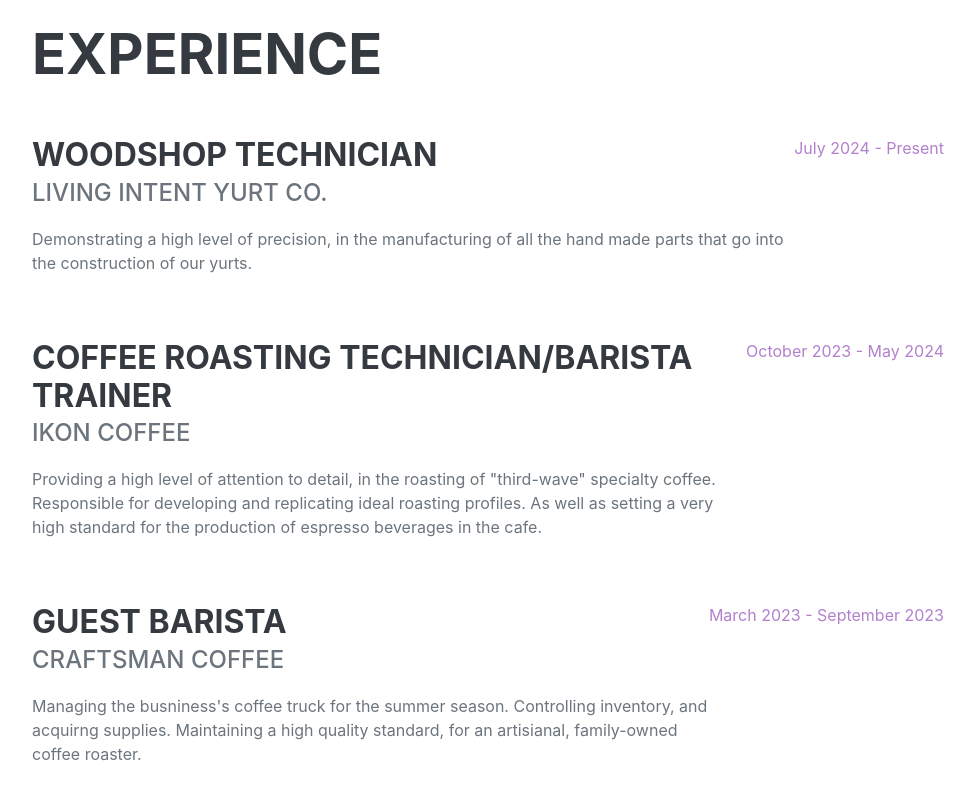
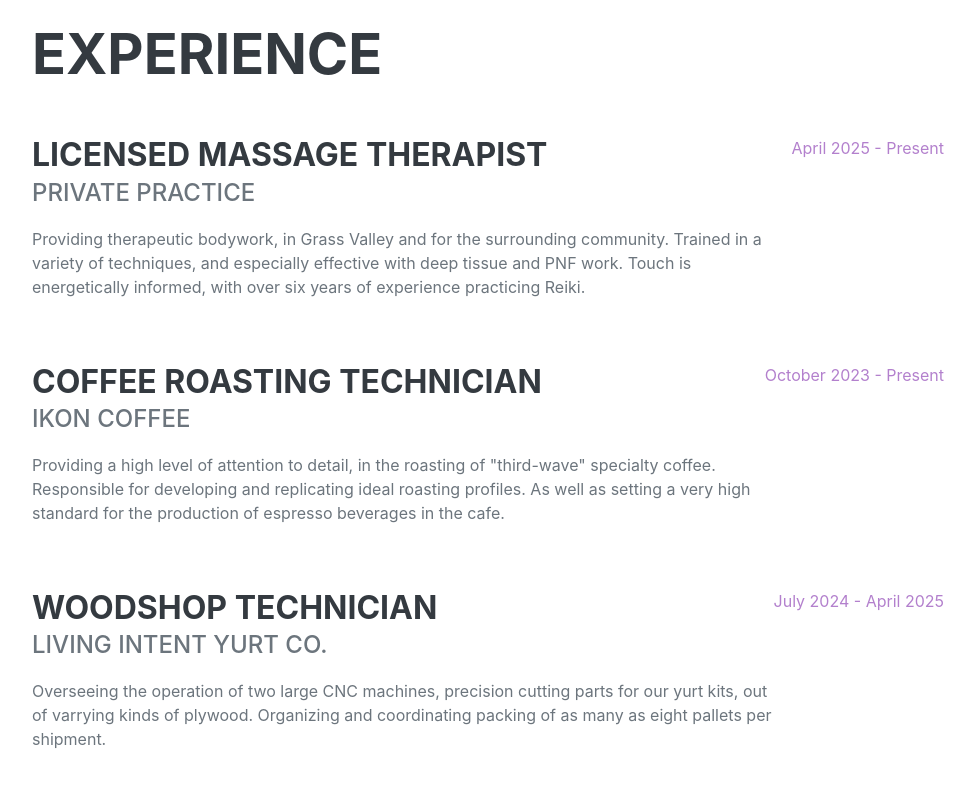
Before and after one commit to alcyonray/alcyonray.github.io, a plain HTML site: page resume.html in a window 1280 px wide. Shown: the part 860-1660 px from the top of the page, without its empty margins (288-1263 px from the left). Drawn offline with nearby package versions, Linux system fonts and the light colour scheme; a script that the page names is missing; a web font is replaced by a local one.

Commit message:
experience update

```diff
--- a/resume.html
+++ b/resume.html
@@ -63,23 +63,35 @@
                     <h2 class="mb-5">Experience</h2>
                     <div class="d-flex flex-column flex-md-row justify-content-between mb-5">
                         <div class="flex-grow-1">
-                            <h3 class="mb-0">Woodshop Technician</h3>
-                            <div class="subheading mb-3">Living Intent Yurt Co.</div>
-                            <p>Demonstrating a high level of precision, in the manufacturing of all the hand
-                                made parts that go into the construction of our yurts.</p>
+                            <h3 class="mb-0">Licensed Massage Therapist</h3>
+                            <div class="subheading mb-3">Private Practice</div>
+                            <p>Providing therapeutic bodywork, in Grass Valley and for the surrounding community.  Trained in a variety of techniques,
+                                and especially effective with deep tissue and PNF work.  Touch is energetically informed, with over six years of experience
+                                practicing Reiki.
+                            </p>
                         </div>
-                        <div class="flex-shrink-0"><span class="text-primary">July 2024 - Present</span></div>
+                        <div class="flex-shrink-0"><span class="text-primary">April 2025 - Present</span></div>
                     </div>
                     <div class="d-flex flex-column flex-md-row justify-content-between mb-5">
                         <div class="flex-grow-1">
-                            <h3 class="mb-0">Coffee Roasting Technician/Barista Trainer</h3>
+                            <h3 class="mb-0">Coffee Roasting Technician</h3>
                             <div class="subheading mb-3">Ikon Coffee</div>
                             <p>Providing a high level of attention to detail, in the roasting of "third-wave"
                                 specialty coffee.  Responsible for developing and replicating ideal roasting profiles.
                                 As well as setting a very high standard for the production of espresso beverages
                                 in the cafe.</p>
                         </div>
-                        <div class="flex-shrink-0"><span class="text-primary">October 2023 - May 2024</span></div>
+                        <div class="flex-shrink-0"><span class="text-primary">October 2023 - Present</span></div>
+                    </div>
+                    <div class="d-flex flex-column flex-md-row justify-content-between mb-5">
+                        <div class="flex-grow-1">
+                            <h3 class="mb-0">Woodshop Technician</h3>
+                            <div class="subheading mb-3">Living Intent Yurt Co.</div>
+                            <p>Overseeing the operation of two large CNC machines, precision cutting parts for our yurt kits,
+                                out of varrying kinds of plywood.  Organizing and coordinating packing of as many as eight pallets per shipment.
+                            </p>
+                        </div>
+                        <div class="flex-shrink-0"><span class="text-primary">July 2024 - April 2025</span></div>
                     </div>
                     <div class="d-flex flex-column flex-md-row justify-content-between mb-5">
                         <div class="flex-grow-1">
@@ -193,7 +205,7 @@
                         or my mini apothecary, whipping up some culinary magic.  I have also been
                         doing my fair share of wood working.  For the last six months, I have been helping hand build
                         yurts in the Sierra Nevada foothills.</p>
-                    <p class="mb-0">I also take quite an interest in the healing arts.  I am launching my own
+                    <p class="mb-0">I also take quite an interest in the healing arts.  I have my own
                         private practice for massage therapy. Complimentary to this I have my own line
                         of herbal tea offerings.
                     </p>
```
Also changed, not shown: 3 other files.
